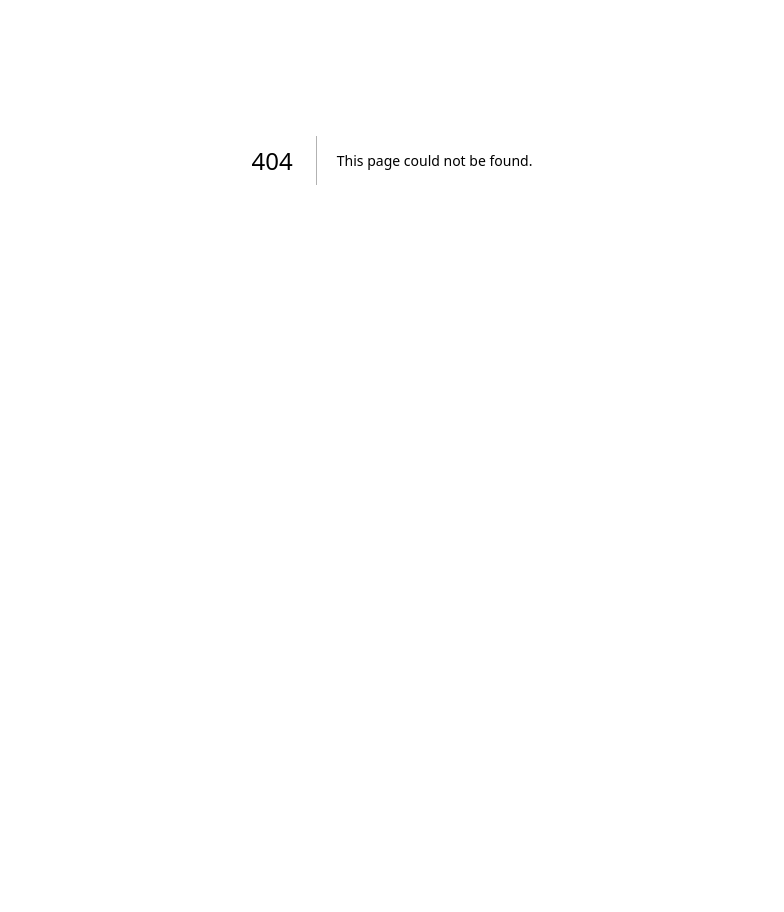
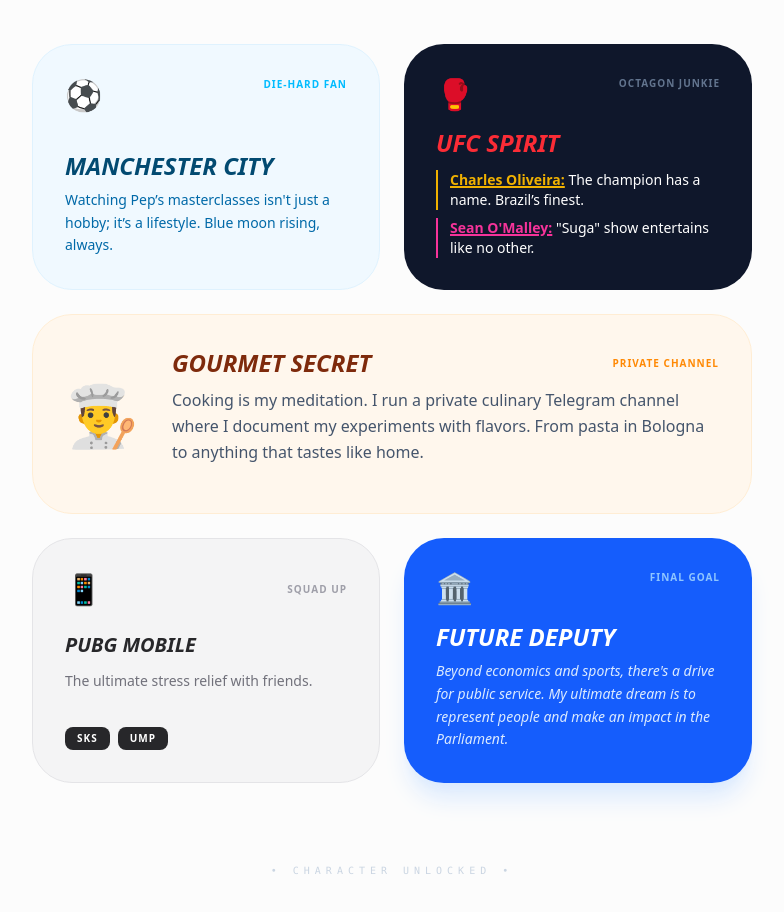
Before and after one commit to JuneiBrunei/jonyportfolio, a Next.js app: page /about in a window 1280 px wide. Before the commit this address had no page. Shown: the part 240-1152 px from the top of the page, without its empty margins (248-1032 px from the left). Before the commit the page ends 800 px from the top, so only its background shows below. Built offline with nearby package versions, Linux system fonts and the light colour scheme.

Commit message:
add my profile photo

```diff
--- /dev/null
+++ b/app/about/page.tsx
@@ -0,0 +1,105 @@
+import Link from 'next/link';
+
+export default function AboutMe() {
+  return (
+    <div className="min-h-screen bg-[#fcfcfc] text-slate-900 font-sans selection:bg-blue-100">
+      <main className="max-w-3xl mx-auto px-6 py-12 animate-fade-in">
+
+        {/* Navigation */}
+        <Link href="/" className="text-sm font-bold text-blue-600 uppercase tracking-[0.2em] mb-12 block hover:opacity-70 transition-opacity">
+          ← Back to Base
+        </Link>
+
+        <header className="mb-16">
+          <h1 className="text-6xl font-black tracking-tighter mb-4 uppercase italic">Beyond the CV</h1>
+          <p className="text-xl text-slate-500 italic">Student by day, visionary by night, and a bit of everything in between.</p>
+        </header>
+
+        <div className="grid grid-cols-1 md:grid-cols-2 gap-6">
+
+          {/* Football Section */}
+          <div className="p-8 rounded-[2.5rem] bg-sky-50 border border-sky-100 flex flex-col justify-between group">
+            <div className="flex justify-between items-start mb-4">
+              <span className="text-3xl">⚽️</span>
+              <span className="text-[10px] font-bold text-sky-400 uppercase tracking-widest">Die-hard Fan</span>
+            </div>
+            <div>
+              <h2 className="text-2xl font-black text-sky-900 uppercase italic leading-tight mb-2">Manchester City</h2>
+              <p className="text-sm text-sky-700 leading-relaxed">
+                Watching Pep’s masterclasses isn't just a hobby; it’s a lifestyle. Blue moon rising, always.
+              </p>
+            </div>
+          </div>
+
+          {/* UFC Section */}
+          <div className="p-8 rounded-[2.5rem] bg-slate-900 text-white flex flex-col justify-between">
+            <div className="flex justify-between items-start mb-4">
+              <span className="text-3xl">🥊</span>
+              <span className="text-[10px] font-bold text-slate-500 uppercase tracking-widest">Octagon Junkie</span>
+            </div>
+            <div>
+              <h2 className="text-2xl font-black uppercase italic leading-tight mb-3 text-red-500">UFC Spirit</h2>
+              <div className="space-y-2">
+                <p className="text-sm border-l-2 border-yellow-500 pl-3">
+                  <span className="font-bold text-yellow-500 underline decoration-2">Charles Oliveira:</span> The champion has a name. Brazil’s finest.
+                </p>
+                <p className="text-sm border-l-2 border-pink-500 pl-3">
+                  <span className="font-bold text-pink-500 underline decoration-2">Sean O'Malley:</span> "Suga" show entertains like no other.
+                </p>
+              </div>
+            </div>
+          </div>
+
+          {/* Cooking Section */}
+          <div className="md:col-span-2 p-8 rounded-[2.5rem] bg-orange-50 border border-orange-100 flex flex-col md:flex-row gap-8 items-center">
+            <div className="text-6xl">👨‍🍳</div>
+            <div className="flex-1">
+              <div className="flex justify-between items-center mb-2">
+                <h2 className="text-2xl font-black text-orange-900 uppercase italic">Gourmet Secret</h2>
+                <span className="text-[10px] font-bold text-orange-400 uppercase tracking-widest">Private Channel</span>
+              </div>
+              <p className="text-slate-600 text-base leading-relaxed mb-4">
+                Cooking is my meditation. I run a private culinary Telegram channel where I document my experiments with flavors. From pasta in Bologna to anything that tastes like home.
+              </p>
+            </div>
+          </div>
+
+          {/* PUBG Section */}
+          <div className="p-8 rounded-[2.5rem] bg-zinc-100 border border-zinc-200 flex flex-col justify-between">
+            <div>
+              <div className="flex justify-between items-center mb-6">
+                <span className="text-3xl">📱</span>
+                <span className="text-[10px] font-bold text-zinc-400 uppercase tracking-widest">Squad Up</span>
+              </div>
+              <h2 className="text-xl font-black text-zinc-800 uppercase italic mb-3">PUBG Mobile</h2>
+              <p className="text-sm text-zinc-500 mb-4">The ultimate stress relief with friends.</p>
+            </div>
+            <div className="flex gap-2">
+              <span className="px-3 py-1 bg-zinc-800 text-white text-[10px] font-bold rounded-lg tracking-widest">SKS</span>
+              <span className="px-3 py-1 bg-zinc-800 text-white text-[10px] font-bold rounded-lg tracking-widest">UMP</span>
+            </div>
+          </div>
+
+          {/* Dream Section */}
+          <div className="p-8 rounded-[2.5rem] bg-blue-600 text-white flex flex-col justify-between shadow-xl shadow-blue-100">
+            <div className="flex justify-between items-start mb-4">
+              <span className="text-3xl">🏛️</span>
+              <span className="text-[10px] font-bold text-blue-300 uppercase tracking-widest">Final Goal</span>
+            </div>
+            <div>
+              <h2 className="text-2xl font-black uppercase italic leading-tight mb-2">Future Deputy</h2>
+              <p className="text-sm text-blue-100 leading-relaxed italic">
+                Beyond economics and sports, there's a drive for public service. My ultimate dream is to represent people and make an impact in the Parliament.
+              </p>
+            </div>
+          </div>
+
+        </div>
+
+        <footer className="mt-20 text-center text-[10px] font-mono text-slate-300 uppercase tracking-[0.5em]">
+          • Character Unlocked •
+        </footer>
+      </main>
+    </div>
+  );
+}
```
